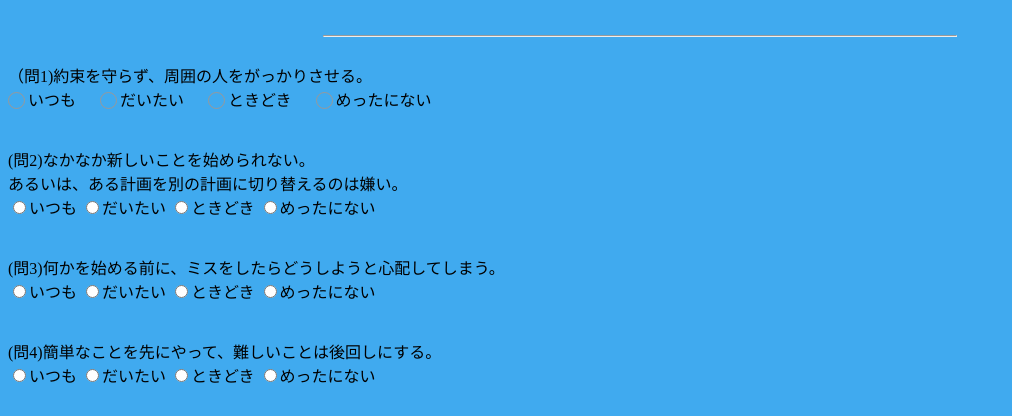
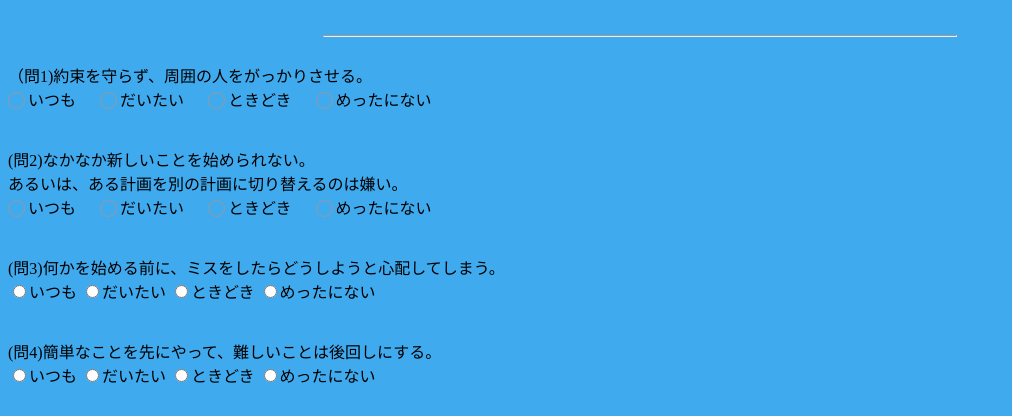
Before and after one commit to inamake/psychopath_bot, a Flask app: page /putOffTest in a window 1280 px wide. Shown: the part 166-582 px from the top of the page, without its empty margins (0-1012 px from the left). Run offline with Flask 2, Linux system fonts and the light colour scheme.

Commit message:
css追加(11/28)

```diff
--- a/templates/putOffTest.html
+++ b/templates/putOffTest.html
@@ -12,7 +12,7 @@
 
 
         （問1)約束を守らず、周囲の人をがっかりさせる。<br>
-        <div class="radio">
+        <div class="radio1">
         <input type="radio" required name="test0" class="radio-input" id="radio-0" value="0">
             <label for="radio-0">いつも</label>
         <input type="radio" required name="test0" class="radio-input" id="radio-1" value="1">
@@ -28,10 +28,16 @@
 
         (問2)なかなか新しいことを始められない。<br>
              あるいは、ある計画を別の計画に切り替えるのは嫌い。<br>
-        <input type="radio" required name="test1" value="0">いつも
-        <input type="radio" required name="test1" value="1">だいたい
-        <input type="radio" required name="test1" value="2">ときどき
-        <input type="radio" name="test1" value="3">めったにない<br>
+        <div class="radio2">
+        <input type="radio" required name="test1" class="radio-input" id="radio-0" value="0">
+            <label for="radio-0">いつも</label>
+        <input type="radio" required name="test1" class="radio-input" id="radio-1" value="1">
+            <label for="radio-1">だいたい</label>
+        <input type="radio" required name="test1" class="radio-input" id="radio-2" value="2">
+            <label for="radio-2">ときどき</label>
+        <input type="radio" required name="test1" class="radio-input" id="radio-3" value="3">
+            <label for="radio-3">めったにない</label><br>
+        </div>
 
         <br>
         <br>
```
